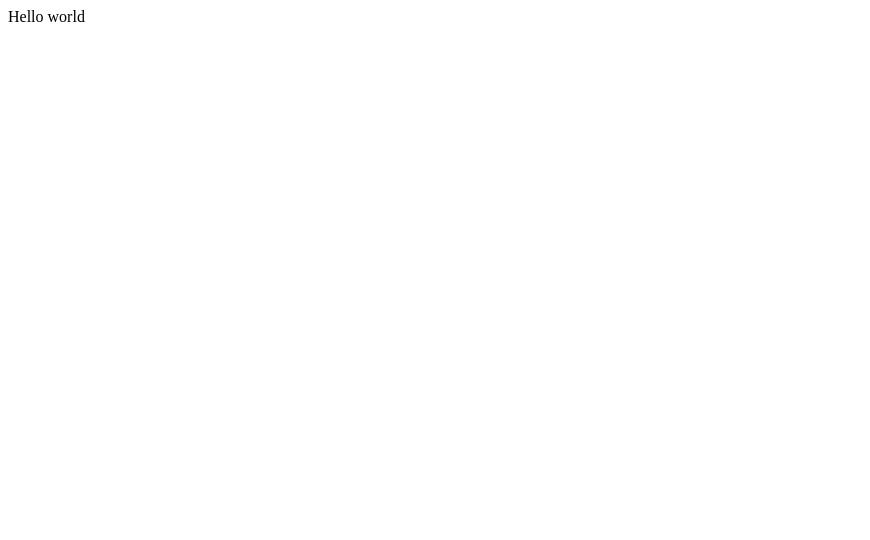
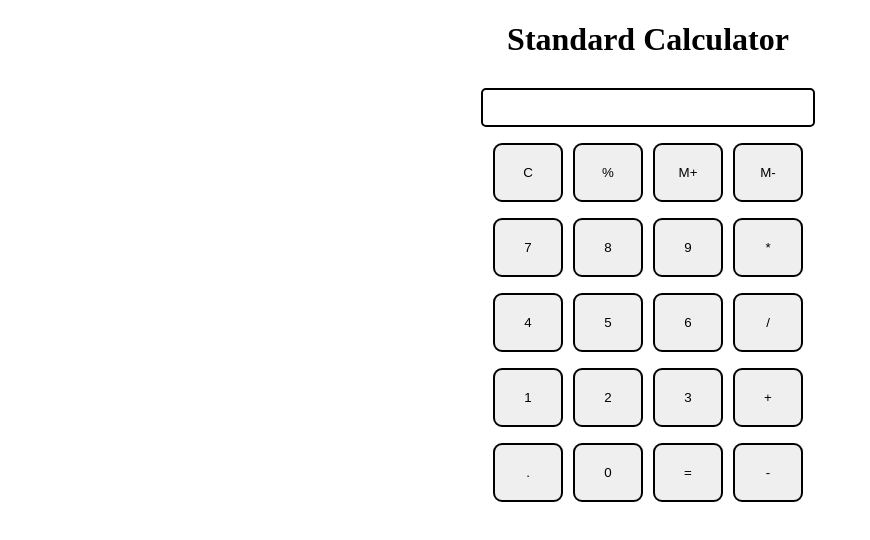
Before and after one commit to manishkrinfo/Standard-Calculator-in-JS, a plain HTML site: page index.html in a window 1280 px wide. Shown: the whole page, without its empty margins (0-870 px from the left). Drawn offline with Linux system fonts and the light colour scheme.

Commit message:
basic function

```diff
--- a/index.html
+++ b/index.html
@@ -4,20 +4,49 @@
 <head>
   <meta charset="utf-8">
   <meta name="viewport" content="width=device-width">
-  <title>replit</title>
+  <title>Calculator</title>
   <link href="style.css" rel="stylesheet" type="text/css" />
+  <link href="util.css" rel="stylesheet" type="text/css" />
 </head>
 
 <body>
-  Hello world
+  <h1 class="text-center">Standard Calculator</h1>
+  <div class="container flex flex-col item-center mx-auto">
+    <div class="row">
+      <input class="input" type="text" />
+    </div>
+    <div class="row">
+      <button class="button">C</button>
+      <button class="button">%</button>
+      <button class="button">M+</button>
+      <button class="button">M-</button>
+    </div>
+    <div class="row">
+      <button class="button">7</button>
+      <button class="button">8</button>
+      <button class="button">9</button>
+      <button class="button">*</button>
+    </div>
+    <div class="row">
+      <button class="button">4</button>
+      <button class="button">5</button>
+      <button class="button">6</button>
+      <button class="button">/</button>
+    </div>
+    <div class="row">
+      <button class="button">1</button>
+      <button class="button">2</button>
+      <button class="button">3</button>
+      <button class="button">+</button>
+    </div>
+    <div class="row">
+      <button class="button">.</button>
+      <button class="button">0</button>
+      <button class="button">=</button>
+      <button class="button">-</button>
+    </div>
+  </div>
   <script src="script.js"></script>
-
- <!--
-  This script places a badge on your repl's full-browser view back to your repl's cover
-  page. Try various colors for the theme: dark, light, red, orange, yellow, lime, green,
-  teal, blue, blurple, magenta, pink!
-  -->
-  <script src="https://replit.com/public/js/replit-badge.js" theme="blue" defer></script>
 </body>
 
 </html>
--- a/script.js
+++ b/script.js
@@ -0,0 +1,19 @@
+let string = "";
+let buttons = document.querySelectorAll('.button');
+Array.from(buttons).forEach((button) => {
+  button.addEventListener('click', (e) => {
+    if (e.target.innerHTML == "=") {
+      string = eval(string);
+      document.querySelector('input').value = string;
+    }
+    else if (e.target.innerHTML == "C") {
+      string = "";
+      document.querySelector('input').value = string;
+    }
+    else {
+      console.log(e.target);
+      string = string + e.target.innerHTML;
+      document.querySelector('input').value = string;
+    }
+  })
+})
--- a/style.css
+++ b/style.css
@@ -1,4 +1,27 @@
+@import url('https://fonts.googleapis.com/css2?family=Roboto:wght@300;400&display=swap');
+
 html, body {
   height: 100%;
   width: 100%;
 }
+
+.button{
+  width: 70px;
+  padding: 20px;
+  margin: 0 3px;
+  border: 2px solid black;
+  border-radius: 9px;
+  cursor: pointer;
+}
+.row{
+  margin: 8px 0;
+}
+.row input{
+  width: 310px;
+  font-size: 20px;
+  margin: 0;
+  padding: 6px 10px;
+  border: 2px solid black;
+  border-radius: 5px;
+  p
+}
--- /dev/null
+++ b/util.css
@@ -0,0 +1,21 @@
+.text-center{
+  text-align: center;
+}
+.bg-red{
+  background: red;
+}
+.mx-auto{
+  margin: auto;
+}
+.m-w-20{
+  max-width: 20vw;
+}
+.flex{
+  display: flex;
+}
+.flex-col{
+  flex-direction: column;
+}
+.item-center{
+  align-items: center;
+}
```
